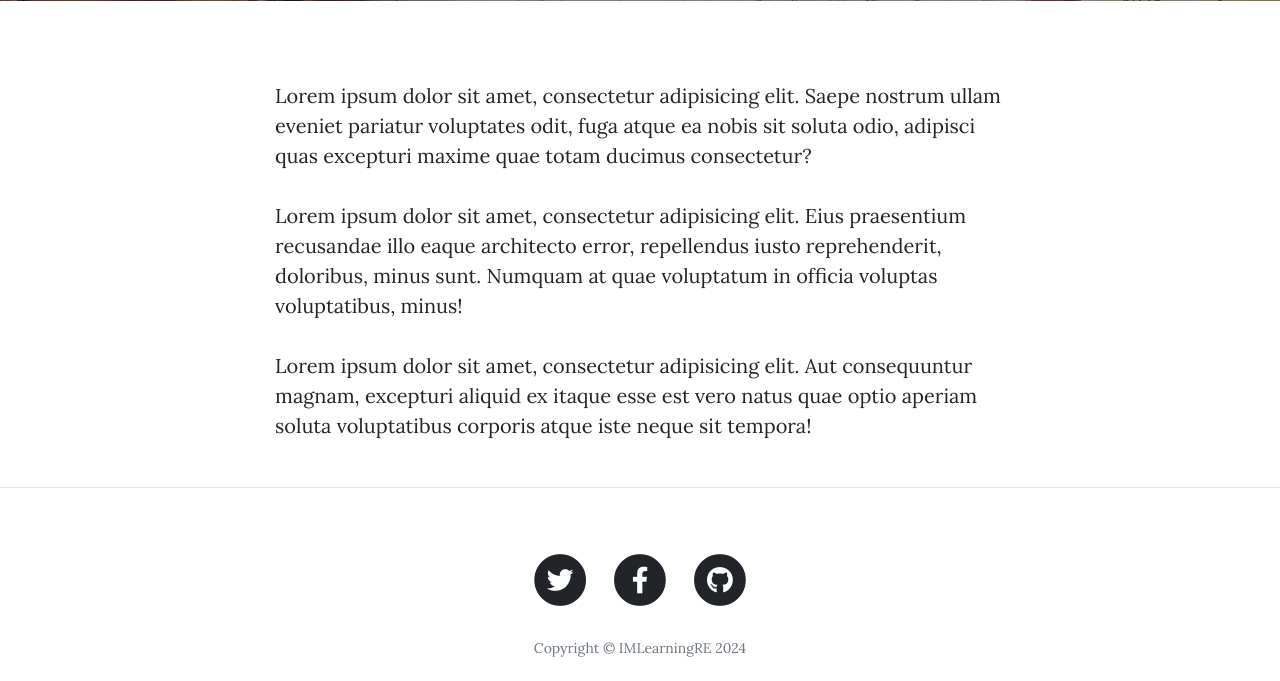
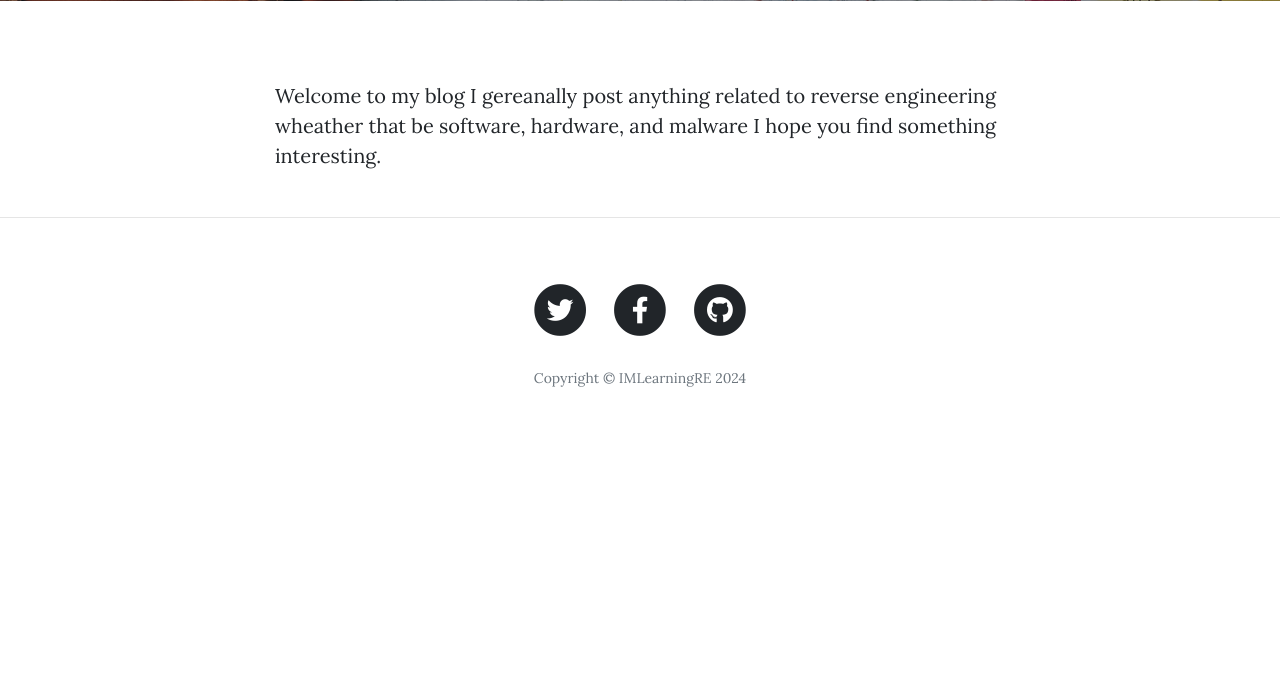
Before and after one commit to IMDOINGLearning/myBlog, a Flask app: page /about in a window 1280 px wide. Shown: the part 531-1212 px from the top of the page. After the commit the page ends 918 px from the top, so only its background shows below. Run offline with Flask 3, Linux system fonts and the light colour scheme; some libraries are stand-ins or nearby versions.

Commit message:
Update about.html

```diff
--- a/templates/about.html
+++ b/templates/about.html
@@ -19,9 +19,7 @@
   <div class="container">
     <div class="row">
       <div class="col-lg-8 col-md-10 mx-auto">
-        <p>Lorem ipsum dolor sit amet, consectetur adipisicing elit. Saepe nostrum ullam eveniet pariatur voluptates odit, fuga atque ea nobis sit soluta odio, adipisci quas excepturi maxime quae totam ducimus consectetur?</p>
-        <p>Lorem ipsum dolor sit amet, consectetur adipisicing elit. Eius praesentium recusandae illo eaque architecto error, repellendus iusto reprehenderit, doloribus, minus sunt. Numquam at quae voluptatum in officia voluptas voluptatibus, minus!</p>
-        <p>Lorem ipsum dolor sit amet, consectetur adipisicing elit. Aut consequuntur magnam, excepturi aliquid ex itaque esse est vero natus quae optio aperiam soluta voluptatibus corporis atque iste neque sit tempora!</p>
+        <p>Welcome to my blog I gereanally post anything related to reverse engineering wheather that be software, hardware, and malware I hope you find something interesting.</p>
       </div>
     </div>
   </div>
```
